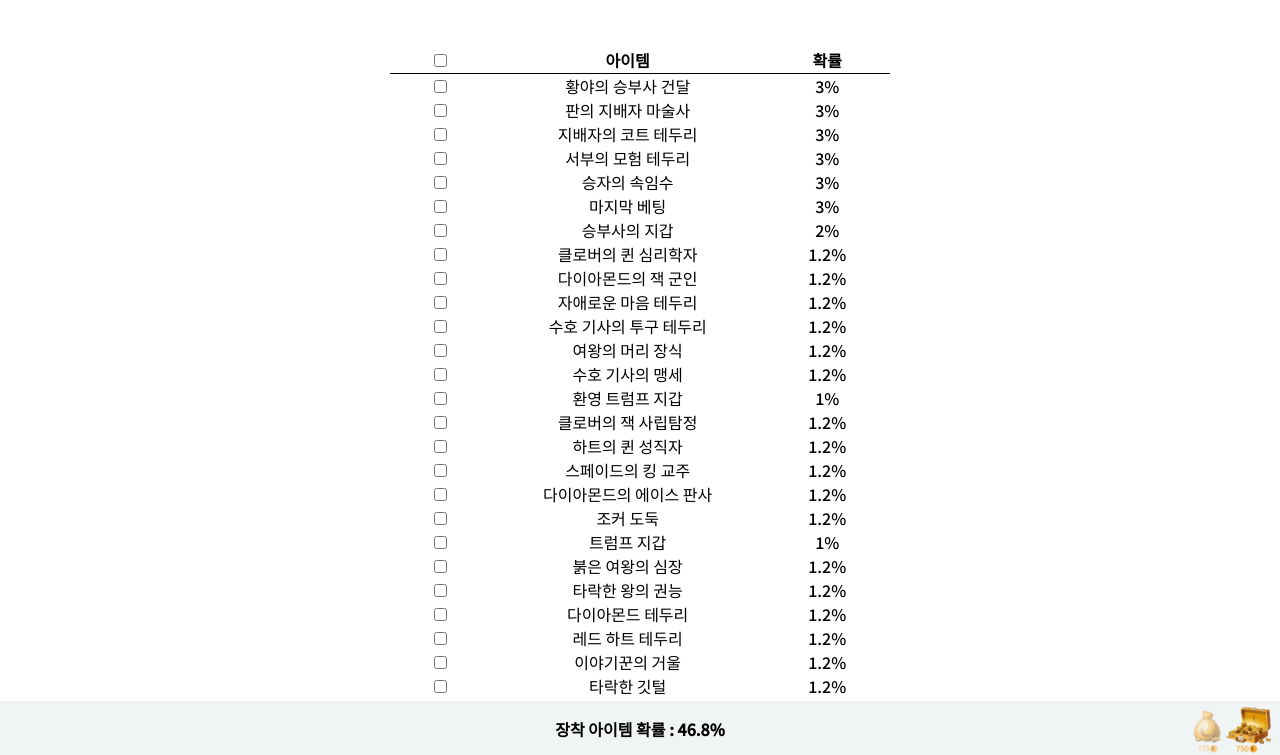
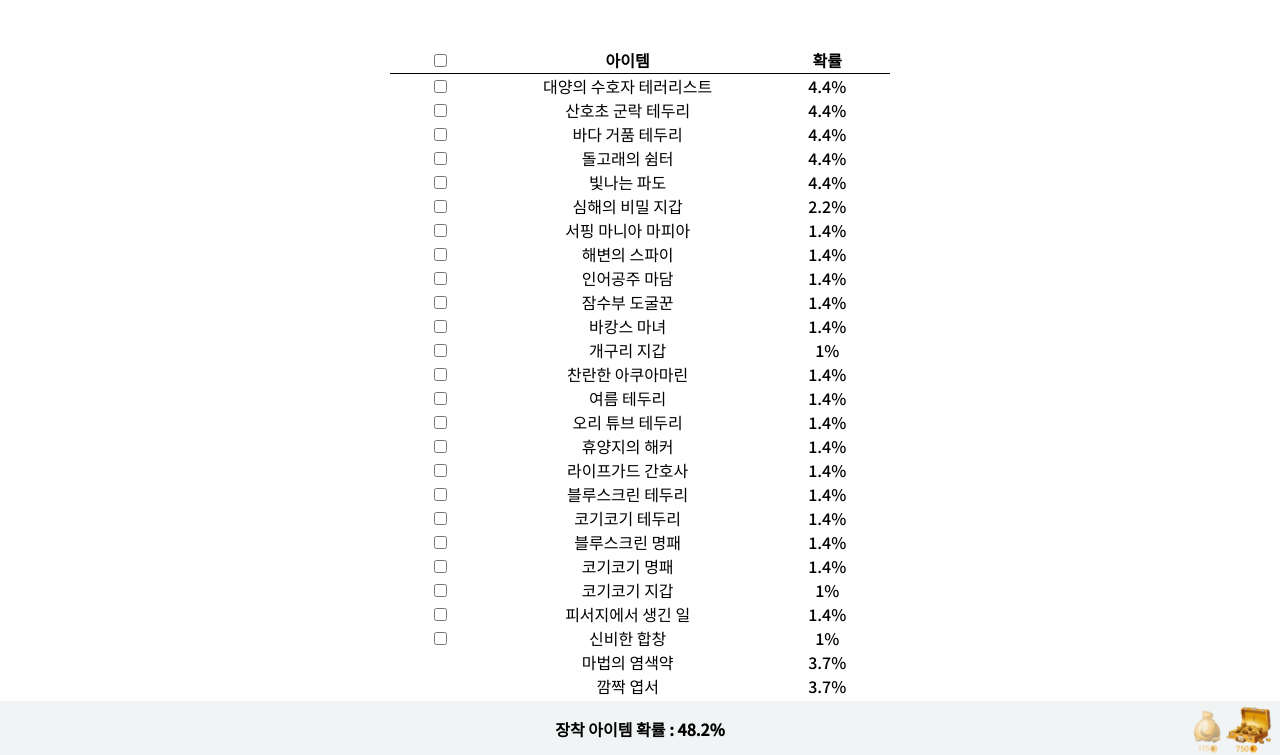
Before and after one commit to bennyk0406/Mafia42GPCal, a website: page prob/index.html in a window 1280 px wide. Shown: the part 43-798 px from the top of the page. Drawn offline with Linux system fonts and the light colour scheme.

Commit message:
2022summer

```diff
--- a/prob/index.html
+++ b/prob/index.html
@@ -65,7 +65,7 @@
                 <img class='gashapon-img' id='high-gashapon-img' src='../images/high.png' alt='종류 변경 이미지' />
             </button>
         </footer>
-        <script src='./data/2022street.js'></script>
+        <script src='./data/2022summer.js'></script>
         <script src='./script.js'></script>
     </body>
 </html>
```
